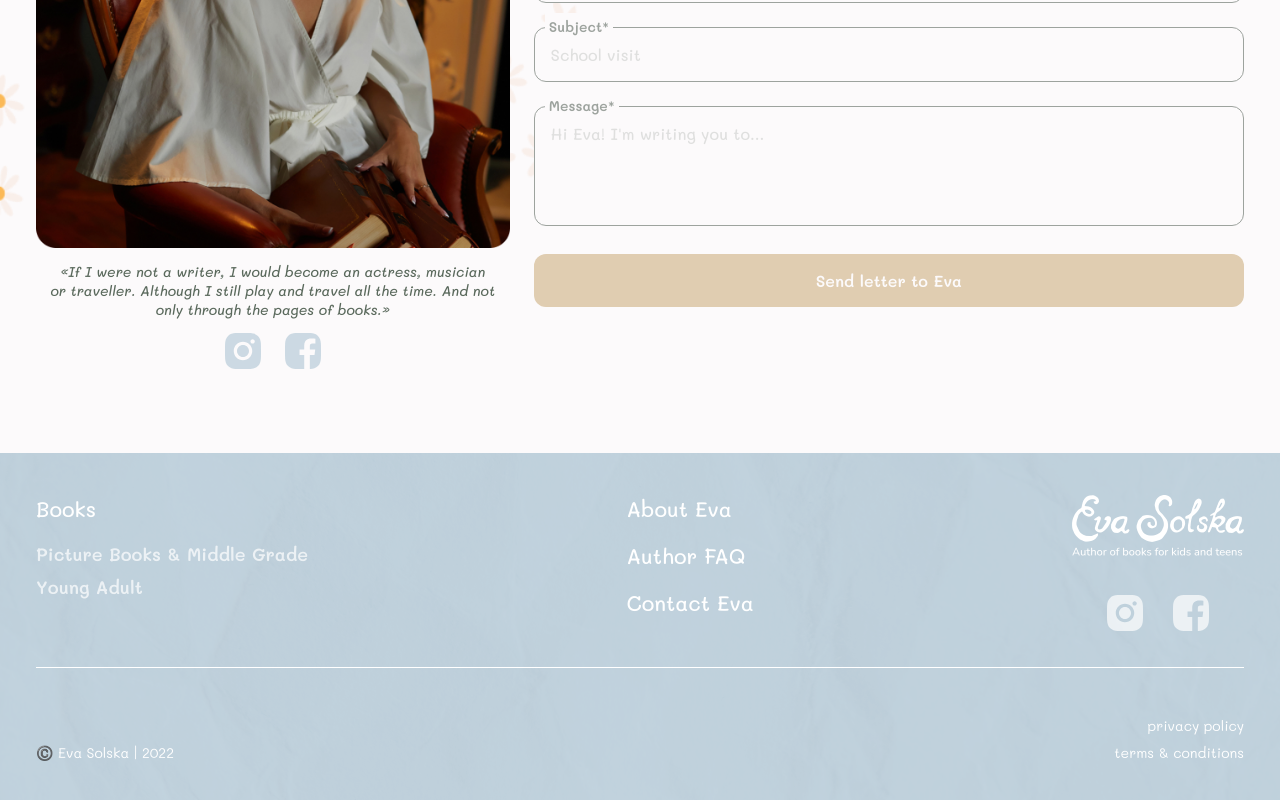
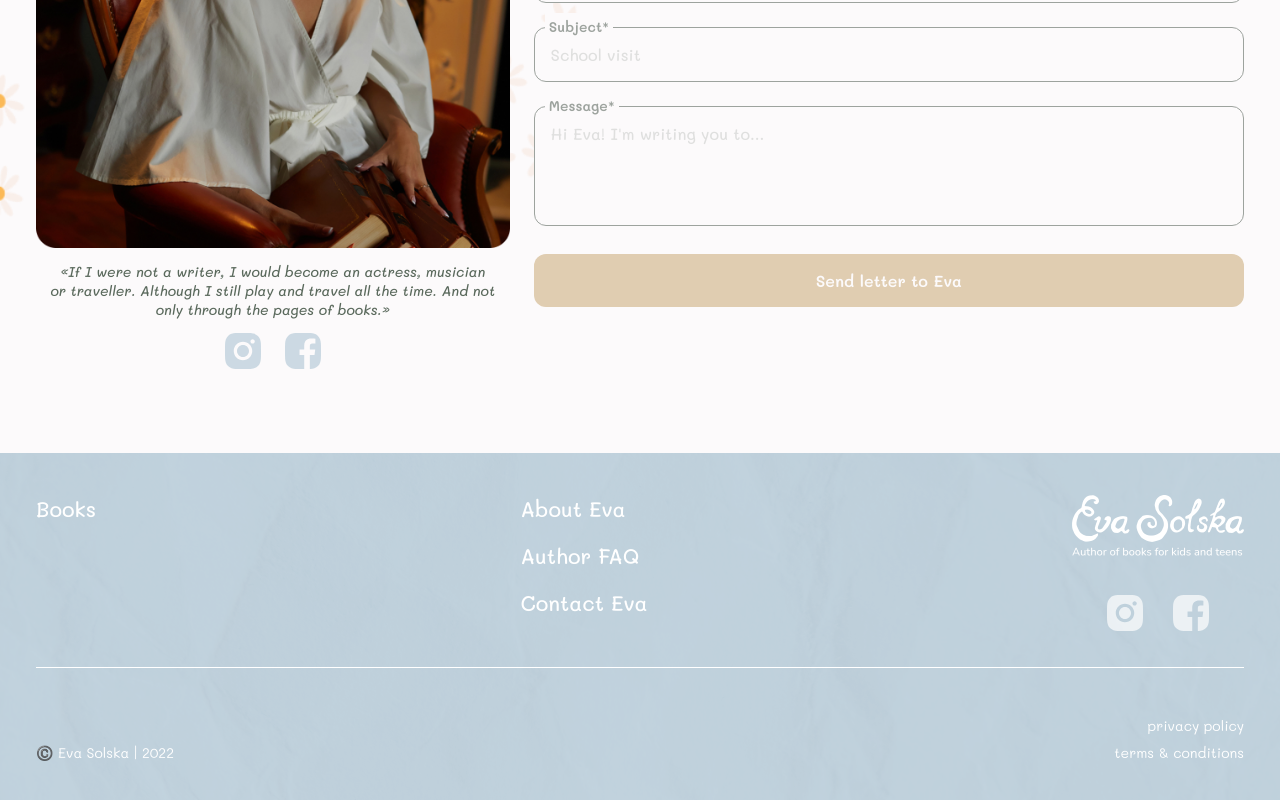
Before and after one commit to mc-nastasya/capstone, a React (Create React App) app: page /faq in a window 1280 px wide. Shown: the part 995-1795 px from the top of the page. Built offline with nearby package versions, Linux system fonts and the light colour scheme.

Commit message:
remove additional links in footer

```diff
--- a/src/App.js
+++ b/src/App.js
@@ -20,7 +20,9 @@ function App() {
       <Route path="/about" element={<AboutPage />} />
       <Route path="/faq" element={<FAQPage />}/>
       <Route path="/contacts" element={<ContactPage />}/>
-      <Route path="/books" element={<BooksPage />}/>
+      <Route path="/books" element={<BooksPage section={true} />}/>
+      <Route path="/books/children" element={<BooksPage section={true} />}/>
+      <Route path="/books/young-adult" element={<BooksPage section={false} />}/>
       <Route path="/book/:id" element={<BookPage />} />
       <Route path="/*" element={<NotFoundPage />}/>
     </Routes>
--- a/src/components/Footer/Footer.js
+++ b/src/components/Footer/Footer.js
@@ -15,8 +15,6 @@ function Footer() {
             <div className="footer__top">
                   <div className="footer__list-container">
                     <Link onClick={scrollToTop} className="footer__link" to='/books'><h3 className="footer__nav-item">Books</h3></Link>
-                    <Link onClick={scrollToTop} className="footer__link" to='/books/children'><h4 className="footer__nav-subitem">Picture Books & Middle Grade</h4></Link>
-                  <Link onClick={scrollToTop} className="footer__link" to='/books/young-adults'><h4 className="footer__nav-subitem">Young Adult</h4></Link>
                   </div>
                   <div className="footer__list-container">
                     <Link onClick={scrollToTop} to='/about' className="footer__link"><h3 className="footer__nav-item">About Eva</h3></Link>
```
